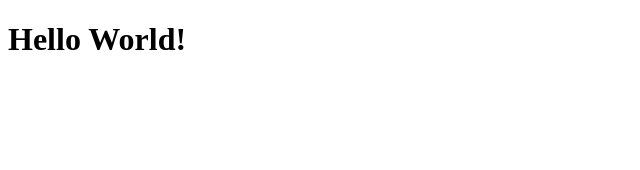
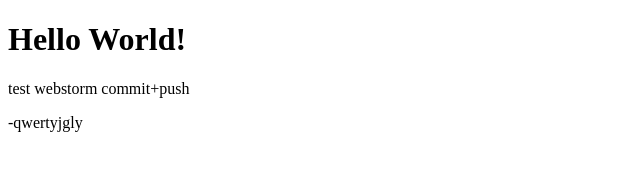
Before and after one commit to ClearyCoding/Survey-Computing_SAC1, a plain HTML site: page index.html in a window 1280 px wide. Shown: the whole page, without its empty margins (0-640 px from the left). Drawn offline with Linux system fonts and the light colour scheme.

Commit message:
test webstorm commit+push

```diff
--- a/index.html
+++ b/index.html
@@ -14,6 +14,8 @@
 
 <main>
     <h1>Hello World!</h1>
+    <p>test webstorm commit+push</p>
+    <p>-qwertyjgly</p>
 </main>
 
 </body>
```
